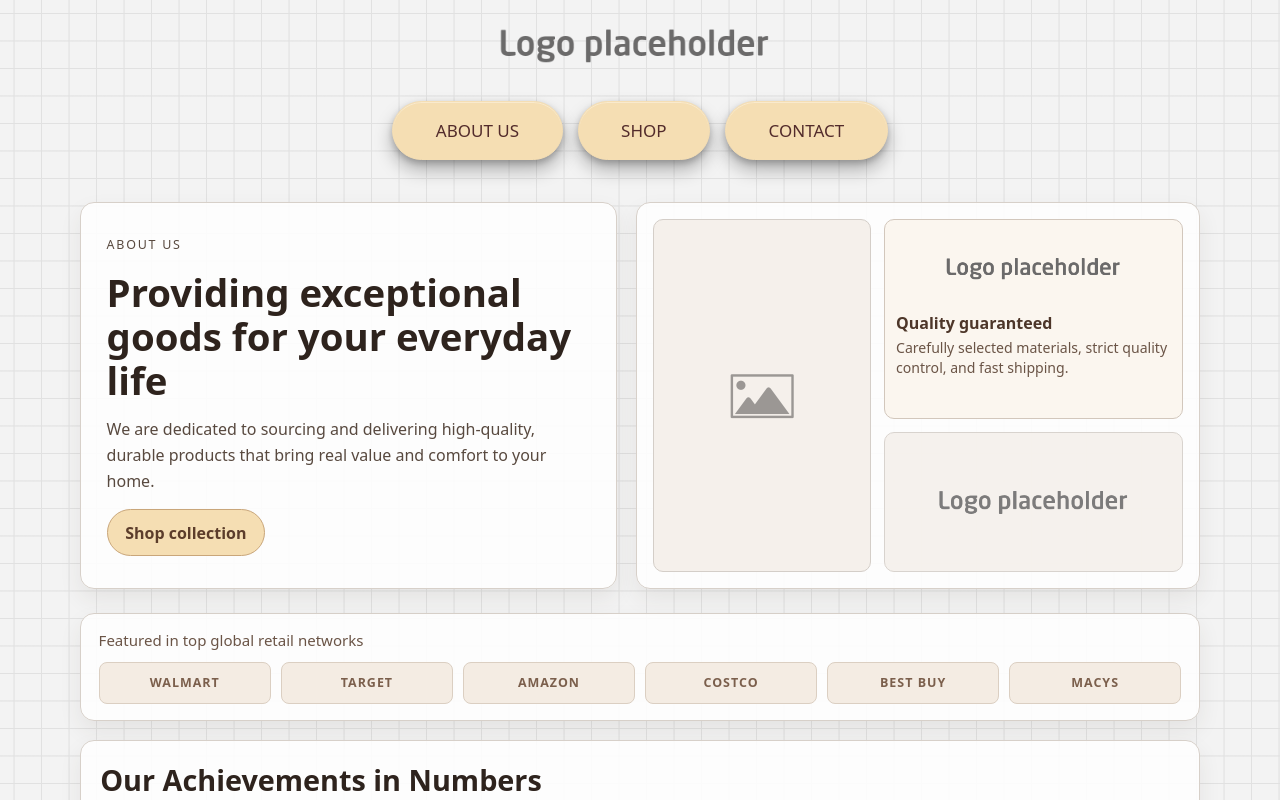
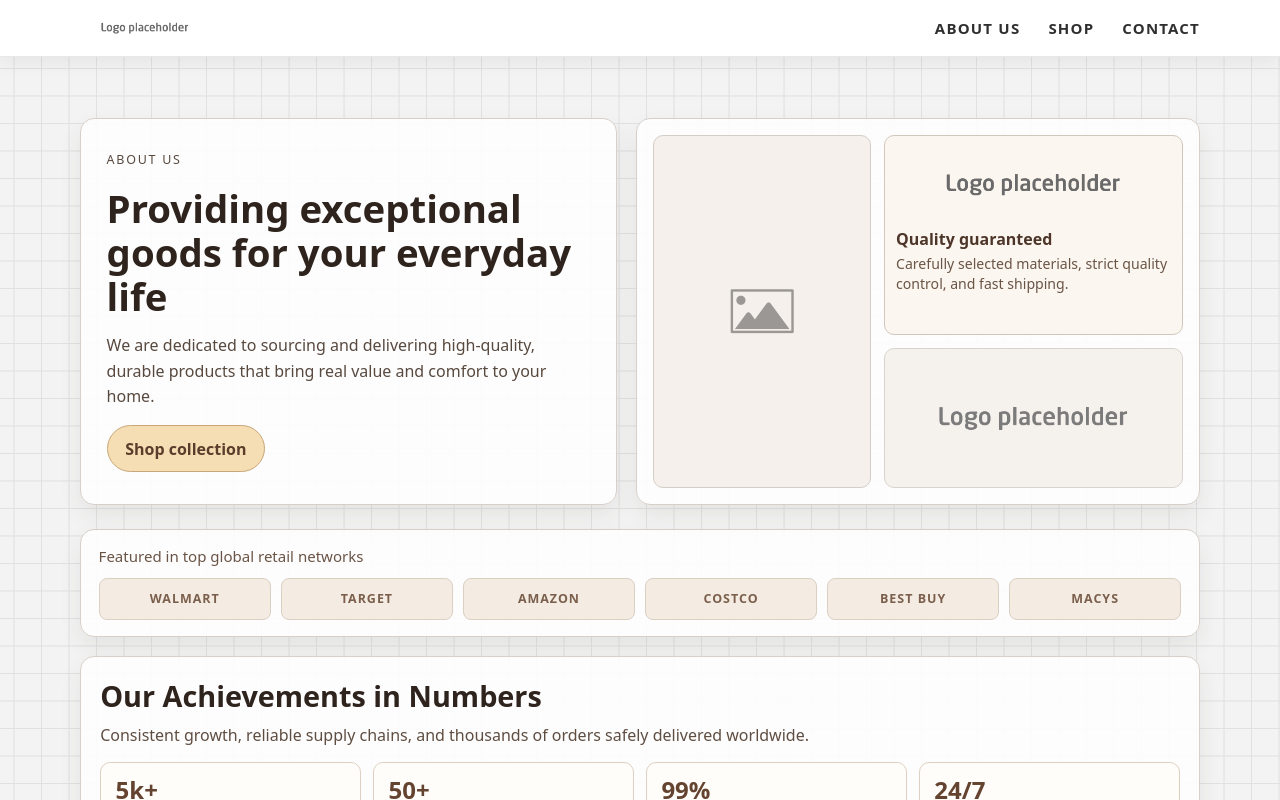
Before and after one commit to SifrinQ/e-commercial, a React (Vite) app: page / in a window 1280 px wide. Shown: the top 800 px of the page. Built offline with nearby package versions, Linux system fonts and the light colour scheme.

Commit message:
redisigned navigation

```diff
--- a/src/components/App.jsx
+++ b/src/components/App.jsx
@@ -1,6 +1,5 @@
 import { useState } from 'react'
 import './style/App.css'
-import Logo from './Logo'
 import Navigation from './Navigation'
 import Products from './Products'
 import About from './About'
@@ -68,7 +67,6 @@ function App() {
 
   return (
     <div className="wrapper">
-      <Logo />
       <Navigation onTabChange={setCurrentTab} />
       {renderTab()}
     </div>
--- a/src/components/Logo.jsx
+++ /dev/null
@@ -1,12 +0,0 @@
-import logo from '../assets/logo-placeholder.png'
-import './style/Logo.css'
-
-function Logo() {
-    return (
-        <div className="logo">
-            <img src={logo} alt="Logo" />
-        </div>
-  );
-}
-
-export default Logo;
--- a/src/components/Navigation.jsx
+++ b/src/components/Navigation.jsx
@@ -1,16 +1,20 @@
 import './style/Navigation.css'
-import cartImg from '../assets/cart.png'
+import logo from '../assets/logo-placeholder.png'
 
 function Navigation({ onTabChange }) {
     return (
-        <div className="navigation">
-            <div className="nav-buttons">
-                <button className="btn" onClick={() => onTabChange('about')}>About US</button>
-                <button className="btn" onClick={() => onTabChange('products')}>Shop</button>
-                <button className="btn" onClick={() => onTabChange('contact')}>Contact</button>
+        <header className="navigation">
+            <div className="nav-inner">
+                <div className="nav-logo">
+                    <img src={logo} alt="Logo" />
+                </div>
+                <div className="nav-buttons">
+                    <button className="btn" onClick={() => onTabChange('about')}>About US</button>
+                    <button className="btn" onClick={() => onTabChange('products')}>Shop</button>
+                    <button className="btn" onClick={() => onTabChange('contact')}>Contact</button>
+                </div>
             </div>
-            {/* <img src={cartImg} className="cart-icon" alt="Cart" /> */}
-        </div>
+        </header>
   );
 }
 
--- a/src/components/style/App.css
+++ b/src/components/style/App.css
@@ -7,6 +7,7 @@ body{
   width: 100%;
   min-height: 100vh;
   overflow: auto;
+  padding-top: 86px;
   --color: #E1E1E1;
   background-color: #F3F3F3;
   background-image: linear-gradient(0deg, transparent 24%, var(--color) 25%, var(--color) 26%, transparent 27%,transparent 74%, var(--color) 75%, var(--color) 76%, transparent 77%,transparent),
--- a/src/components/style/Navigation.css
+++ b/src/components/style/Navigation.css
@@ -1,96 +1,92 @@
 .navigation {
+    position: fixed;
+    top: 0;
+    left: 0;
+    right: 0;
+    z-index: 1000;
+    background: #ffffff;
+    border-bottom: 1px solid #e8e8e8;
+    box-shadow: 0 6px 18px rgba(0, 0, 0, 0.06);
+}
+
+.nav-inner {
     display: flex;
     align-items: center;
-    justify-content: center;
-    position: relative;
-    padding: 10px 0;
+    justify-content: space-between;
+    padding: 10px 24px;
     width: min(1120px, 92%);
     margin: 0 auto;
 }
 
+.nav-logo {
+    display: flex;
+    align-items: center;
+}
+
+.nav-logo img {
+    width: 130px;
+    height: auto;
+}
+
 .nav-buttons {
     display: flex;
-    gap: 15px;
+    justify-content: flex-end;
+    gap: 28px;
 }
 
-.cart-icon {
-    width: 50px;
-    height: 50px;
-    position: absolute;
-    right: 0;
-}
 .btn {
-  opacity: 1;
   position: relative;
-  font-size: 17px;
+  font-size: 15px;
   text-transform: uppercase;
-  text-decoration: none;
-  padding: 1em 2.5em;
+  letter-spacing: 0.08em;
+  padding: 8px 0;
   display: inline-block;
   cursor: pointer;
-  border-radius: 6em;
-  transition: all 0.2s;
+  transition: color 0.2s ease;
   border: none;
   font-family: inherit;
-  font-weight: 500;
-  color: rgb(82, 43, 43);
-  background-color: wheat;
-  border: 0.5px solid wheat;
-  box-shadow:
-    0 10px 18px rgba(0, 0, 0, 0.28),
-    0 3px 6px rgba(0, 0, 0, 0.2),
-    inset 0 1px 0 rgba(255, 255, 255, 0.35);
+  font-weight: 600;
+  color: #2f2f2f;
+  background: transparent;
 }
 
 .btn:hover {
-  transform: translateY(-4px);
-  box-shadow:
-    0 16px 28px rgba(0, 0, 0, 0.34),
-    0 6px 10px rgba(0, 0, 0, 0.22),
-    inset 0 1px 0 rgba(255, 255, 255, 0.45);
-}
-
-.btn:active {
-  transform: translateY(-1px);
-  box-shadow:
-    0 6px 12px rgba(0, 0, 0, 0.25),
-    0 2px 4px rgba(0, 0, 0, 0.18),
-    inset 0 1px 0 rgba(255, 255, 255, 0.25);
+  color: #111111;
 }
 
 .btn::after {
   content: "";
-  display: inline-block;
-  height: 100%;
+  height: 2px;
   width: 100%;
-  border-radius: 100px;
   position: absolute;
-  top: 0;
+  bottom: -4px;
   left: 0;
-  z-index: -1;
-  transition: all 0.4s;
-}
-
-.btn::after {
-  background-color: wheat;
+  background: #2f2f2f;
+  transform: scaleX(0);
+  transform-origin: left;
+  transition: transform 0.2s ease;
 }
 
 .btn:hover::after {
-  transform: scaleX(1.4) scaleY(1.6);
-  opacity: 0;
+  transform: scaleX(1);
 }
 
 @media (max-width: 650px) {
+  .nav-inner {
+    padding: 10px 12px;
+  }
+
+  .nav-logo img {
+    width: 100px;
+  }
+
   .nav-buttons {
-    flex-direction: row;
-    width: 100%;
-    margin-left: 0;
+    gap: 14px;
   }
 
   .btn {
-    width: 100%;
-    max-width: 150px;
-    font-size: 15px;
-    padding: 1em;
+    font-size: 13px;
+    letter-spacing: 0.05em;
+    padding: 6px 0;
   }
 }
```
